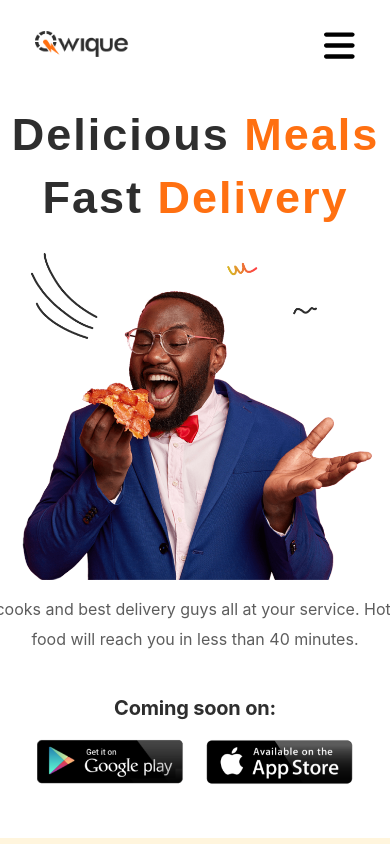
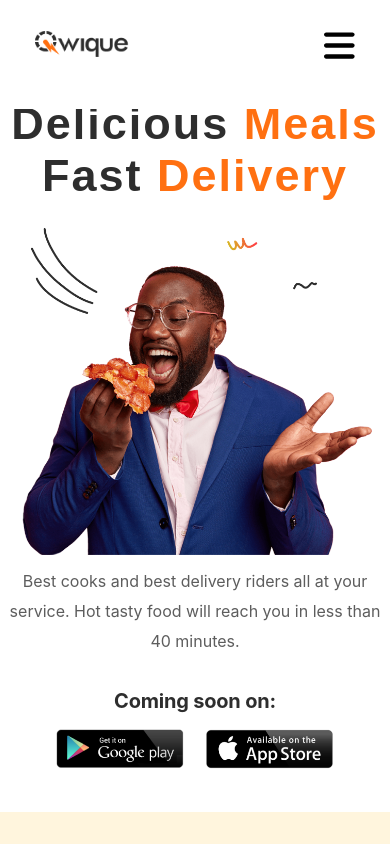
Before and after one commit to Gloriazira/Qwique-Website, a React (Create React App) app: page / in a window 390 px wide. Shown: the top 844 px of the page. Built offline with nearby package versions, Linux system fonts and the light colour scheme; a web font is replaced by a local one.

Commit message:
modifying this file

```diff
--- a/src/components/Customer.js
+++ b/src/components/Customer.js
@@ -44,7 +44,7 @@ const Restaurant = () => {
                         </div>
 
                         <p className='cust-desc'>{i18next.t('for_customers_description')}</p>
-                        <div style={myRow}>
+                        <div style={myRow} className="customer-icon">
                             <img src={CustomerIcon} alt="" className='icons' style={{ margin: "0 50px 0 0" }} />
                             <ul className='rest-icon'>
                                 <li data-aos="fade-right"
--- a/src/components/Landingpage.js
+++ b/src/components/Landingpage.js
@@ -39,7 +39,7 @@ const Mainbody = () => {
                         {/* <img src={limage} alt="" className="limage" /> */}
                     </div>
                     <p data-aos="fade-up" data-aos-duration="2200" style={{
-                        width: "523px",
+                        width: "523px", margin: "20px 0"
                     }}> {i18next.t('header_description')}</p>
                     <h6>{i18next.t('coming_soon_on')}</h6>
                     <div className="row" style={{marginBottom: "10%"}}>
--- a/src/components/Restaurant.js
+++ b/src/components/Restaurant.js
@@ -1,6 +1,6 @@
 // import limage from '../assets/limage.png';
 import chef from '../assets/restaurant.png';
-import RestaurantIcon from '../assets/customer-icons.svg';
+import RestaurantIcon from '../assets/restaurants-icon.svg';
 // import Container from 'react-bootstrap/Container';
 // import Row from 'react-bootstrap/Row';
 // import Col from 'react-bootstrap/Col';
@@ -65,7 +65,7 @@ const Customer = () => {
                     </div>
 
                     <p className='cust-desc'>{i18next.t('for_restaurants_description')}</p>
-                    <div style={myRow}>
+                    <div style={myRow} className="restaurant-icon">
                         <img src={RestaurantIcon} alt="" className='icons' style={{ margin: "0 50px 0 0" }} />
                         <ul className='rest-icon'>
                             <li data-aos="fade-right"
--- a/src/index.css
+++ b/src/index.css
@@ -183,6 +183,7 @@ select {
   display: inline-block;
   opacity: 0;
   filter: blur(4px);
+  margin: -50px auto 0 auto;
 }
 
 .landing-text h1 span:nth-child(1) {
@@ -358,6 +359,15 @@ background-position: center center;
 
 
 
+@media only screen and (max-width: 1680px) {
+  nav {
+    background-color: #FFFFFF;
+    padding: 25px 129px;
+  }
+}
+
+
+
 @media only screen and (max-width: 1440px) {
   nav {
     background-color: #FFFFFF;
@@ -387,7 +397,50 @@ background-position: center center;
 }
 
 
+
+
+@media only screen and (max-width: 1366px) {
+
+  .customer img,
+  .restaurant img {
+    width: 90%;
+  }
+}
+
+@media only screen and (max-width: 1280px) {
+  nav {
+    background-color: #FFFFFF;
+    padding: 25px 90px;
+  }
+
+  .box {
+    width: 320px;
+    height: 375px;
+    border-radius: 10px;
+    margin: 60px 0px;
+    padding: 30px 12px;
+  }
+}
+
+@media only screen and (max-width: 1152px) {
+  nav {
+    background-color: #FFFFFF;
+    padding: 25px 65px;
+  }
+
+  .landing-text h1 {
+    font-size: 60px;
+  }
+
+  .landingimage {
+    width: 490px;
+    height: 450px;
+  }
+}
+
+
 @media only screen and (max-width: 1024px) {
+
   nav {
     background-color: #FFFFFF;
     padding: 25px 65px;
@@ -452,13 +505,50 @@ background-position: center center;
   .coming-soon p {
     width: 474px;
   }
-  .coming-soon h2{
+
+  .coming-soon h2 {
     margin: 12% 0 3% 0 !important;
   }
 
   .hr {
     margin: 2% 6%;
   }
+}
+
+@media only screen and (max-width: 800px) {
+  .landing-page {
+    margin-top: 8%;
+  }
+
+  .landing-text h1 {
+    font-size: 40px;
+  }
+
+  .landingimage {
+    height: 325px;
+  }
+
+  .landing-page .row img {
+    width: 130px;
+  }
+  .box {
+    width: 280px;
+    height: 300px;
+    margin: 60px 10px;
+    padding: 0px 7px;
+  }
+  .rest-icon li p {
+    width: 230px;
+}
+.customer img, .restaurant img {
+  width: 301px;
+}
+.base-footer {
+  padding: 0 30px;
+}
+.base-footer ul li {
+  margin: 0 15px;
+}
 }
 
 
@@ -489,7 +579,7 @@ background-position: center center;
   }
 
   #mobile {
-    display: block ;
+    display: block;
     font-size: 35px;
   }
 
@@ -542,6 +632,8 @@ background-position: center center;
 
   .landing-page p {
     width: 615px !important;
+
+    margin: 0px 0px !important;
   }
 
   .landingimage,
@@ -597,6 +689,9 @@ background-position: center center;
     width: 480px;
     margin: 3% auto !important;
   }
+  .rest-icon li p {
+    width: 320px;
+}
 
   .icons {
     margin: 0px 0px 0px 15px !important;
@@ -607,7 +702,7 @@ background-position: center center;
     width: 420px;
   }
 
-  .coming-soon h2{
+  .coming-soon h2 {
     margin: 15% 0 3% 0 !important;
   }
 
@@ -636,7 +731,7 @@ background-position: center center;
   }
 
   .landing-page p {
-    width: 485px !important;
+    width: 380px !important;
   }
 
   .list-of-services .row,
@@ -656,7 +751,7 @@ background-position: center center;
     width: 50% !important;
   }
 
-  .coming-soon h2{
+  .coming-soon h2 {
     margin: 18% 0px 3% 0px !important;
   }
 
@@ -675,9 +770,10 @@ background-position: center center;
 }
 
 @media only screen and (max-width: 425px) {
-  .logo img{
+  .logo img {
     width: 100px;
   }
+
   h3 {
     font-size: 24px !important;
     margin: 3% 0 0 0;
@@ -732,18 +828,28 @@ background-position: center center;
   .coming-soon p {
     width: 360px;
   }
-  .coming-soon h2{
+
+  .coming-soon h2 {
     margin: 25% 0px 3% 0px !important;
   }
-.base-footer p{
-  text-align: center;
-}
+
+  .base-footer p {
+    text-align: center;
+  }
+
   .base-footer ul li {
     margin: 0 35px;
   }
 }
 
+@media only screen and (max-width: 391px) {
+  .icons {
+    margin: 0px 0px 0px 17px !important;
+  }
+}
+
 @media only screen and (max-width: 375px) {
+
   h2 {
     font-size: 24px !important;
   }
@@ -784,12 +890,16 @@ background-position: center center;
     width: 290px;
   }
 
-  .icons {
-    margin: 0px 0px 0px 23px !important;
+  .customer-icon img {
+    margin: 0px 35px 0px 2px !important;
+  }
+
+  .restaurant-icon img {
+    margin: 0px 0px 0px 22px !important;
   }
 }
 
-@media only screen and (max-width: 320px) {
+@media only screen and (max-width: 321px) {
   h5 {
     font-size: 18px;
   }
@@ -827,6 +937,11 @@ background-position: center center;
     padding: 3% 6% !important;
   }
 
+  .cust-desc {
+    text-align: center;
+    width: 280px;
+  }
+
   .customer img,
   .restaurant img {
     width: 260px;
@@ -836,9 +951,17 @@ background-position: center center;
     width: 195px;
   }
 
-  .icons {
+  .customer-icon img {
+    margin: 0 !important;
+  }
+
+  .restaurant-icon img {
+    margin: 0px 0px 0px 5px !important;
+  }
+
+  /* .icons {
     margin: 0px 25px 0px 0px !important;
-  }
+  } */
 
   .coming-soon p {
     width: 280px;
--- a/src/translation/en.json
+++ b/src/translation/en.json
@@ -4,7 +4,7 @@
     "header_title_two": " Meals",
     "header_title_three": "Fast ",
     "header_title_four": "Delivery",
-    "header_description": "Best cooks and best delivery guys all at your service. Hot tasty food will reach you in less than 40 minutes.",
+    "header_description": "Best cooks and best delivery riders all at your service. Hot tasty food will reach you in less than 40 minutes.",
     "coming_soon_on": "Coming soon on: ",
     "what_we_offer" : "What we offer?",
     "easy_order": "Easy to order",
@@ -33,7 +33,7 @@
     "contact_title": "Contact:",
     "contact_info": "for more information.",
     "coming_soon": "Coming soon!",
-    "coming_soon_description_one": "Best cooks and best delivery guys all at your service. Hot tasty food will reach you in less than 40 minutes.",
+    "coming_soon_description_one": "Best cooks and best delivery riders all at your service. Hot tasty food will reach you in less than 40 minutes.",
 
     "copy_right": "Copyright © 2023 Qwique."
 }
```
Also changed, not shown: src/assets/restaurant-icons.svg (deleted), src/assets/restaurants-icon.svg (added).
